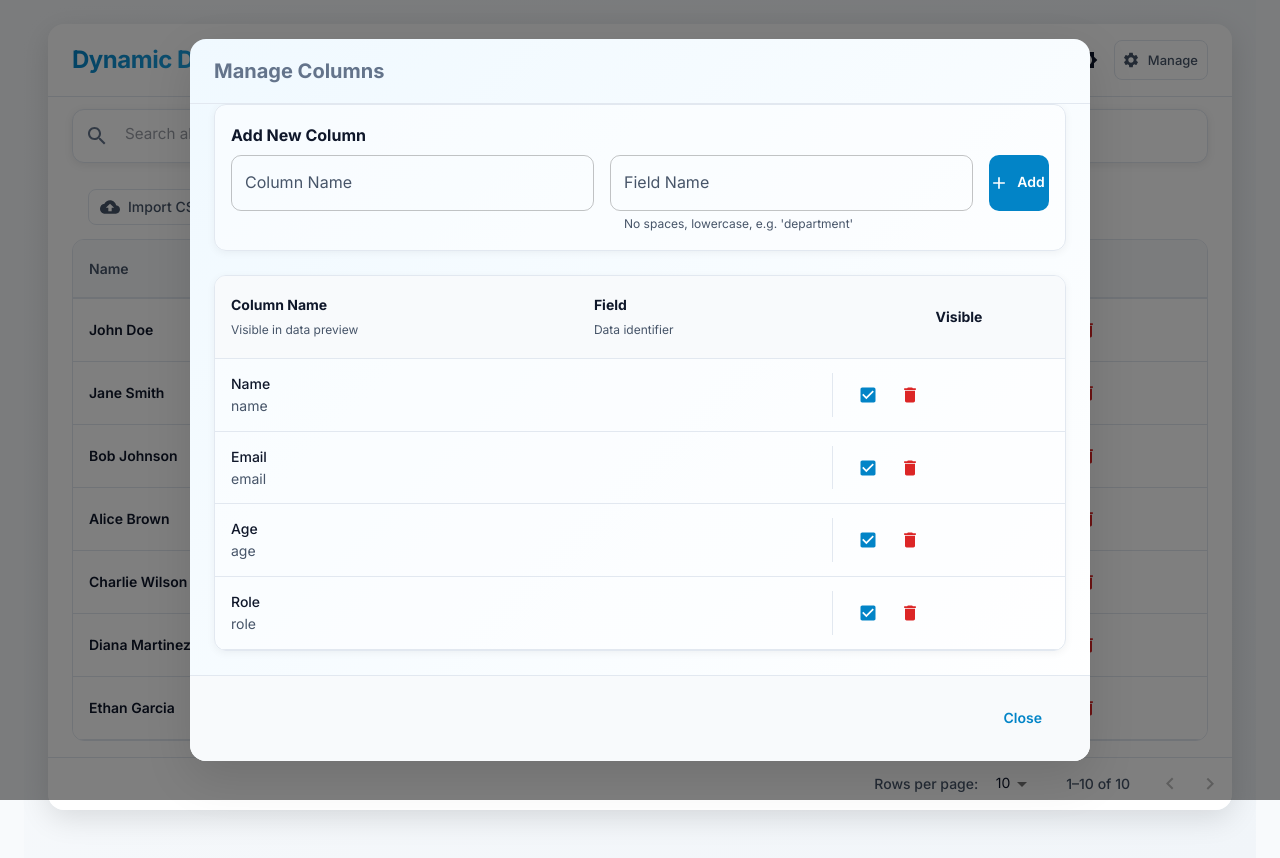
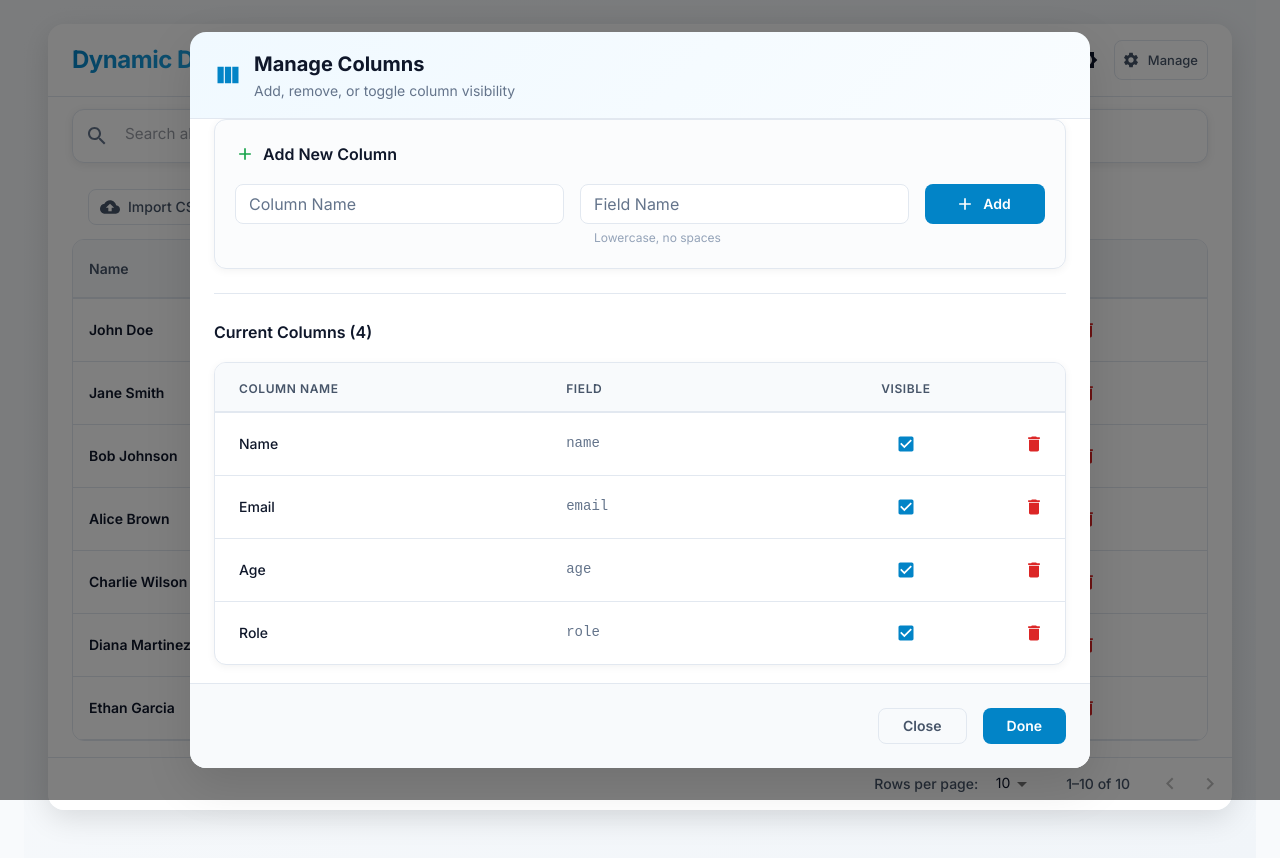
Before and after one commit to EekshaHollaR/Data_Table_Manager, a Next.js app: page / in a window 1280 px wide. Both pictures are taken after a click on the button "Manage". Built offline with nearby package versions, Linux system fonts and the light colour scheme.

Commit message:
Managing columns deletion and fields added

```diff
--- a/components/ManageColumnsModal.tsx
+++ b/components/ManageColumnsModal.tsx
@@ -18,8 +18,10 @@ import {
   Typography,
   Paper,
   Box,
+  Divider,
+  useTheme,
 } from '@mui/material';
-import { Delete, Add } from '@mui/icons-material';
+import { Delete, Add, ViewColumn } from '@mui/icons-material';
 import { useDispatch, useSelector } from 'react-redux';
 import { RootState } from '@/redux/store';
 import {
@@ -36,6 +38,8 @@ interface Props {
 
 export default function ManageColumnsModal({ open, onClose }: Props) {
   const dispatch = useDispatch();
+  const theme = useTheme();
+  const isDark = theme.palette.mode === 'dark';
   const columns = useSelector((state: RootState) => state.table.columns);
   const [newColumnName, setNewColumnName] = useState('');
   const [newColumnField, setNewColumnField] = useState('');
@@ -68,6 +72,12 @@ export default function ManageColumnsModal({ open, onClose }: Props) {
     setErrorMessage('');
   };
 
+  const handleKeyPress = (e: React.KeyboardEvent) => {
+    if (e.key === 'Enter') {
+      handleAddColumn();
+    }
+  };
+
   return (
     <Dialog
       open={open}
@@ -77,48 +87,106 @@ export default function ManageColumnsModal({ open, onClose }: Props) {
       PaperProps={{
         sx: {
           borderRadius: '16px',
-          boxShadow: '0 16px 48px rgba(0, 0, 0, 0.12)',
-          backgroundImage: 'linear-gradient(135deg, #f0f9ff 0%, #ffffff 100%)',
+          boxShadow: isDark
+            ? '0 16px 48px rgba(0, 0, 0, 0.5)'
+            : '0 16px 48px rgba(0, 0, 0, 0.12)',
+          background: isDark
+            ? 'linear-gradient(135deg, #1e293b 0%, #334155 100%)'
+            : 'linear-gradient(135deg, #f0f9ff 0%, #ffffff 100%)',
+          border: isDark ? '1px solid #334155' : 'none',
         }
       }}
     >
       <DialogTitle sx={{
-        borderBottom: '1px solid #e2e8f0',
+        borderBottom: isDark ? '1px solid #334155' : '1px solid #e2e8f0',
         fontWeight: 700,
-        color: 'secondary.main',
+        color: isDark ? '#f1f5f9' : '#0f172a',
+        display: 'flex',
+        alignItems: 'center',
+        gap: 1.5,
+        pb: 2,
       }}>
+        <ViewColumn sx={{
+          color: isDark ? '#38bdf8' : '#0284c7',
+          fontSize: '1.75rem',
+        }} />
+        <Box>
+          <Typography variant="h6" component="span" fontWeight={700}>
             Manage Columns
+          </Typography>
+          <Typography
+            variant="body2"
+            sx={{
+              color: isDark ? '#94a3b8' : '#64748b',
+              fontWeight: 400,
+            }}
+          >
+            Add, remove, or toggle column visibility
+          </Typography>
+        </Box>
       </DialogTitle>
 
       <DialogContent sx={{
         p: 3,
-        '&::-webkit-scrollbar': { width: '8px' },
-        '&::-webkit-scrollbar-track': { background: '#f1f5f9' },
-        '&::-webkit-scrollbar-thumb': { background: '#cbd5e1', borderRadius: '4px' },
+        backgroundColor: isDark ? '#1e293b' : '#ffffff',
       }}>
         <Stack spacing={3}>
           {/* Add New Column Section */}
-          <Paper sx={{
-            p: 2,
+          <Paper
+            elevation={0}
+            sx={{
+              p: 2.5,
               borderRadius: '12px',
-            border: '1px solid #e2e8f0',
-            backgroundColor: 'rgba(255, 255, 255, 0.5)',
-            boxShadow: '0 2px 8px rgba(0, 0, 0, 0.05)',
-          }}>
-            <Typography variant="subtitle1" fontWeight="bold" gutterBottom>
+              border: isDark ? '1px solid #334155' : '1px solid #e2e8f0',
+              backgroundColor: isDark ? 'rgba(51, 65, 85, 0.3)' : 'rgba(248, 250, 252, 0.5)',
+              boxShadow: isDark
+                ? '0 4px 12px rgba(0, 0, 0, 0.3)'
+                : '0 2px 8px rgba(0, 0, 0, 0.05)',
+            }}
+          >
+            <Stack spacing={2}>
+              <Box sx={{ display: 'flex', alignItems: 'center', gap: 1 }}>
+                <Add sx={{
+                  color: isDark ? '#4ade80' : '#16a34a',
+                  fontSize: '1.25rem',
+                }} />
+                <Typography
+                  variant="subtitle1"
+                  fontWeight={600}
+                  sx={{ color: isDark ? '#f1f5f9' : '#0f172a' }}
+                >
                   Add New Column
                 </Typography>
+              </Box>
+
               <Stack direction="row" spacing={2} alignItems="flex-start">
                 <TextField
                   label="Column Name"
                   value={newColumnName}
                   onChange={(e) => setNewColumnName(e.target.value)}
-                placeholder="Display name"
+                  onKeyPress={handleKeyPress}
+                  placeholder="e.g., Department"
                   fullWidth
+                  size="small"
                   sx={{
                     '& .MuiOutlinedInput-root': {
-                    borderRadius: '10px',
-                    fontWeight: 500,
+                      borderRadius: '8px',
+                      backgroundColor: isDark ? '#1e293b' : '#ffffff',
+                      '& fieldset': {
+                        borderColor: isDark ? '#475569' : '#e2e8f0',
+                      },
+                      '&:hover fieldset': {
+                        borderColor: isDark ? '#38bdf8' : '#0284c7',
+                      },
+                      '&.Mui-focused fieldset': {
+                        borderColor: isDark ? '#38bdf8' : '#0284c7',
+                      },
+                    },
+                    '& .MuiInputLabel-root': {
+                      color: isDark ? '#94a3b8' : '#64748b',
+                    },
+                    '& .MuiInputBase-input': {
+                      color: isDark ? '#f1f5f9' : '#0f172a',
                     },
                   }}
                 />
@@ -126,29 +194,54 @@ export default function ManageColumnsModal({ open, onClose }: Props) {
                   label="Field Name"
                   value={newColumnField}
                   onChange={(e) => setNewColumnField(e.target.value)}
-                placeholder="Data field"
+                  onKeyPress={handleKeyPress}
+                  placeholder="e.g., department"
                   fullWidth
+                  size="small"
+                  helperText="Lowercase, no spaces"
                   sx={{
                     '& .MuiOutlinedInput-root': {
-                    borderRadius: '10px',
-                    fontWeight: 500,
+                      borderRadius: '8px',
+                      backgroundColor: isDark ? '#1e293b' : '#ffffff',
+                      '& fieldset': {
+                        borderColor: isDark ? '#475569' : '#e2e8f0',
+                      },
+                      '&:hover fieldset': {
+                        borderColor: isDark ? '#38bdf8' : '#0284c7',
+                      },
+                      '&.Mui-focused fieldset': {
+                        borderColor: isDark ? '#38bdf8' : '#0284c7',
+                      },
+                    },
+                    '& .MuiInputLabel-root': {
+                      color: isDark ? '#94a3b8' : '#64748b',
+                    },
+                    '& .MuiInputBase-input': {
+                      color: isDark ? '#f1f5f9' : '#0f172a',
+                    },
+                    '& .MuiFormHelperText-root': {
+                      color: isDark ? '#64748b' : '#94a3b8',
                     },
                   }}
-                helperText="No spaces, lowercase, e.g. 'department'"
                 />
                 <Button
                   variant="contained"
                   onClick={handleAddColumn}
                   startIcon={<Add />}
                   sx={{
-                  minWidth: '60px',
-                  borderRadius: '10px',
-                  height: '56px',
+                    minWidth: '120px',
+                    borderRadius: '8px',
+                    height: '40px',
                     fontWeight: 600,
                     boxShadow: 'none',
+                    backgroundColor: isDark ? '#38bdf8' : '#0284c7',
+                    color: isDark ? '#0f172a' : '#ffffff',
                     '&:hover': {
+                      backgroundColor: isDark ? '#7dd3fc' : '#0369a1',
                       transform: 'translateY(-2px)',
-                    boxShadow: '0 4px 12px rgba(14, 165, 233, 0.2)',
+                      boxShadow: isDark
+                        ? '0 4px 12px rgba(56, 189, 248, 0.3)'
+                        : '0 4px 12px rgba(2, 132, 199, 0.2)',
                     },
                     transition: 'all 0.2s ease-in-out',
                   }}
@@ -156,125 +249,173 @@ export default function ManageColumnsModal({ open, onClose }: Props) {
                   Add
                 </Button>
               </Stack>
+
               {errorMessage && (
-              <Typography color="error" variant="body2" sx={{ mt: 1 }}>
-                {errorMessage}
+                <Typography
+                  variant="body2"
+                  sx={{
+                    color: isDark ? '#f87171' : '#dc2626',
+                    mt: 1,
+                    display: 'flex',
+                    alignItems: 'center',
+                    gap: 0.5,
+                  }}
+                >
+                  ⚠️ {errorMessage}
                 </Typography>
               )}
+            </Stack>
           </Paper>
 
+          <Divider sx={{
+            borderColor: isDark ? '#334155' : '#e2e8f0',
+            my: 1,
+          }} />
+
           {/* Existing Columns List */}
-          <Paper sx={{
+          <Box>
+            <Typography
+              variant="subtitle1"
+              fontWeight={600}
+              gutterBottom
+              sx={{
+                color: isDark ? '#f1f5f9' : '#0f172a',
+                mb: 2,
+              }}
+            >
+              Current Columns ({columns.length})
+            </Typography>
+
+            <Paper
+              elevation={0}
+              sx={{
                 borderRadius: '12px',
                 overflow: 'hidden',
-            border: '1px solid #e2e8f0',
-            boxShadow: '0 2px 8px rgba(0, 0, 0, 0.05)',
-            backgroundColor: 'rgba(255, 255, 255, 0.5)',
-
-          }}>
-            <List sx={{ p: 0 }}>
-              <ListItem
-                divider
-                sx={{
-                  backgroundColor: '#f8fafc',
-                  py: 1.5,
-                  px: 2,
+                border: isDark ? '1px solid #334155' : '1px solid #e2e8f0',
+                boxShadow: isDark
+                  ? '0 4px 12px rgba(0, 0, 0, 0.3)'
+                  : '0 2px 8px rgba(0, 0, 0, 0.05)',
+                backgroundColor: isDark ? '#1e293b' : '#ffffff',
               }}
             >
-                <ListItemText
-                  primary={
-                    <Typography variant="subtitle2" fontWeight="bold">
+              <List sx={{ p: 0, maxHeight: '400px', overflow: 'auto' }}>
+                {/* Header Row */}
+                <ListItem
+                  sx={{
+                    backgroundColor: isDark ? 'rgba(51, 65, 85, 0.5)' : '#f8fafc',
+                    py: 1.5,
+                    borderBottom: isDark ? '2px solid #334155' : '2px solid #e2e8f0',
+                  }}
+                >
+                  <Box sx={{ width: '40%', px: 1 }}>
+                    <Typography variant="caption" fontWeight={600} sx={{
+                      color: isDark ? '#cbd5e1' : '#475569',
+                      textTransform: 'uppercase',
+                      letterSpacing: '0.05em',
+                    }}>
                       Column Name
                     </Typography>
-                  }
-                  secondary={
-                    <Typography variant="caption" color="text.secondary">
-                      Visible in data preview
-                    </Typography>
-                  }
-                />
-                <ListItemText
-                  primary={
-                    <Typography variant="subtitle2" fontWeight="bold">
+                  </Box>
+                  <Box sx={{ width: '35%', px: 1 }}>
+                    <Typography variant="caption" fontWeight={600} sx={{
+                      color: isDark ? '#cbd5e1' : '#475569',
+                      textTransform: 'uppercase',
+                      letterSpacing: '0.05em',
+                    }}>
                       Field
                     </Typography>
-                  }
-                  secondary={
-                    <Typography variant="caption" color="text.secondary">
-                      Data identifier
-                    </Typography>
-                  }
-                  sx={{ mx: 2 }}
-                />
-                <Typography variant="subtitle2" fontWeight="bold" sx={{ minWidth: 100, textAlign: 'center' }}>
+                  </Box>
+                  <Box sx={{ width: '15%', px: 1, textAlign: 'center' }}>
+                    <Typography variant="caption" fontWeight={600} sx={{
+                      color: isDark ? '#cbd5e1' : '#475569',
+                      textTransform: 'uppercase',
+                      letterSpacing: '0.05em',
+                    }}>
                       Visible
                     </Typography>
-                <Box sx={{ width: 40 }} />
+                  </Box>
+                  <Box sx={{ width: '10%' }} />
                 </ListItem>
 
-              {columns.map((column) => (
+                {/* Column Rows */}
+                {columns.map((column, index) => (
                   <ListItem
                     key={column.id}
-                  divider
                     sx={{
-                    py: 1,
-                    px: 2,
+                      py: 1.5,
+                      borderBottom: index !== columns.length - 1
+                        ? (isDark ? '1px solid #334155' : '1px solid #e2e8f0')
+                        : 'none',
                       '&:hover': {
-                      backgroundColor: '#f8fafc',
-                    }
+                        backgroundColor: isDark ? 'rgba(51, 65, 85, 0.3)' : '#f8fafc',
+                      },
+                      transition: 'background-color 0.2s ease-in-out',
                     }}
                   >
-                  <ListItemText
-                    primary={
-                      <Typography variant="body2" fontWeight={500}>
+                    <Box sx={{ width: '40%', px: 1 }}>
+                      <Typography
+                        variant="body2"
+                        fontWeight={500}
+                        sx={{ color: isDark ? '#f1f5f9' : '#0f172a' }}
+                      >
                         {column.label}
                       </Typography>
-                    }
-                    secondary={
-                      <Typography variant="body2" color="text.secondary">
+                    </Box>
+                    <Box sx={{ width: '35%', px: 1 }}>
+                      <Typography
+                        variant="body2"
+                        sx={{
+                          color: isDark ? '#94a3b8' : '#64748b',
+                          fontFamily: 'monospace',
+                        }}
+                      >
                         {column.field}
                       </Typography>
-                    }
-                    sx={{
-                      mr: 2,
-                      pr: 1,
-                      borderRight: '1px solid #e2e8f0',
-                    }}
-                  />
-                  <Stack direction="row" spacing={1} alignItems="center" sx={{ minWidth: 200 }}>
-                    <FormControlLabel
-                      control={
+                    </Box>
+                    <Box sx={{ width: '15%', px: 1, display: 'flex', justifyContent: 'center' }}>
                       <Checkbox
                         checked={column.visible}
                         onChange={() => dispatch(toggleColumnVisibility(column.id))}
                         size="small"
+                        sx={{
+                          color: isDark ? '#64748b' : '#94a3b8',
+                          '&.Mui-checked': {
+                            color: isDark ? '#38bdf8' : '#0284c7',
+                          },
+                        }}
                       />
-                      }
-                      label=""
-                      sx={{ m: 0 }}
-                    />
+                    </Box>
+                    <Box sx={{ width: '10%', display: 'flex', justifyContent: 'flex-end' }}>
                       <IconButton
                         size="small"
                         onClick={() => dispatch(removeColumn(column.id))}
                         sx={{
-                        color: 'error.main',
+                          color: isDark ? '#f87171' : '#dc2626',
                           '&:hover': {
-                          backgroundColor: 'error.lighter',
+                            backgroundColor: isDark
+                              ? 'rgba(248, 113, 113, 0.1)'
+                              : 'rgba(220, 38, 38, 0.1)',
                             transform: 'scale(1.1)',
-                        }
+                          },
+                          transition: 'all 0.2s ease-in-out',
                         }}
                       >
                         <Delete fontSize="small" />
                       </IconButton>
-                  </Stack>
+                    </Box>
                   </ListItem>
                 ))}
 
                 {columns.length === 0 && (
-                <ListItem>
+                  <ListItem sx={{ py: 4 }}>
                     <ListItemText
                       primary={
-                      <Typography color="text.secondary" align="center" sx={{ py: 2 }}>
+                        <Typography
+                          align="center"
+                          sx={{
+                            color: isDark ? '#64748b' : '#94a3b8',
+                          }}
+                        >
                           No columns added yet. Start by adding a new column above.
                         </Typography>
                       }
@@ -283,25 +424,56 @@ export default function ManageColumnsModal({ open, onClose }: Props) {
                 )}
               </List>
             </Paper>
+          </Box>
         </Stack>
       </DialogContent>
 
       <DialogActions sx={{
-        borderTop: '1px solid #e2e8f0',
+        borderTop: isDark ? '1px solid #334155' : '1px solid #e2e8f0',
         p: 3,
-        backgroundColor: '#f8fafc'
+        backgroundColor: isDark ? '#1e293b' : '#f8fafc',
+        gap: 1,
       }}>
         <Button
           onClick={onClose}
-          variant="text"
+          variant="outlined"
           sx={{
             borderRadius: '8px',
             textTransform: 'none',
             fontWeight: 600,
             px: 3,
+            borderColor: isDark ? '#475569' : '#e2e8f0',
+            color: isDark ? '#cbd5e1' : '#475569',
+            '&:hover': {
+              borderColor: isDark ? '#64748b' : '#cbd5e1',
+              backgroundColor: isDark ? 'rgba(100, 116, 139, 0.1)' : 'rgba(203, 213, 225, 0.1)',
+            },
           }}
         >
           Close
+        </Button>
+        <Button
+          onClick={onClose}
+          variant="contained"
+          sx={{
+            borderRadius: '8px',
+            textTransform: 'none',
+            fontWeight: 600,
+            px: 3,
+            boxShadow: 'none',
+            backgroundColor: isDark ? '#38bdf8' : '#0284c7',
+            color: isDark ? '#0f172a' : '#ffffff',
+            '&:hover': {
+              backgroundColor: isDark ? '#7dd3fc' : '#0369a1',
+              transform: 'translateY(-1px)',
+              boxShadow: isDark
+                ? '0 4px 12px rgba(56, 189, 248, 0.3)'
+                : '0 4px 12px rgba(2, 132, 199, 0.2)',
+            },
+            transition: 'all 0.2s ease-in-out',
+          }}
+        >
+          Done
         </Button>
       </DialogActions>
     </Dialog>
```
Lines whose indentation alone changed are shown as unchanged.
